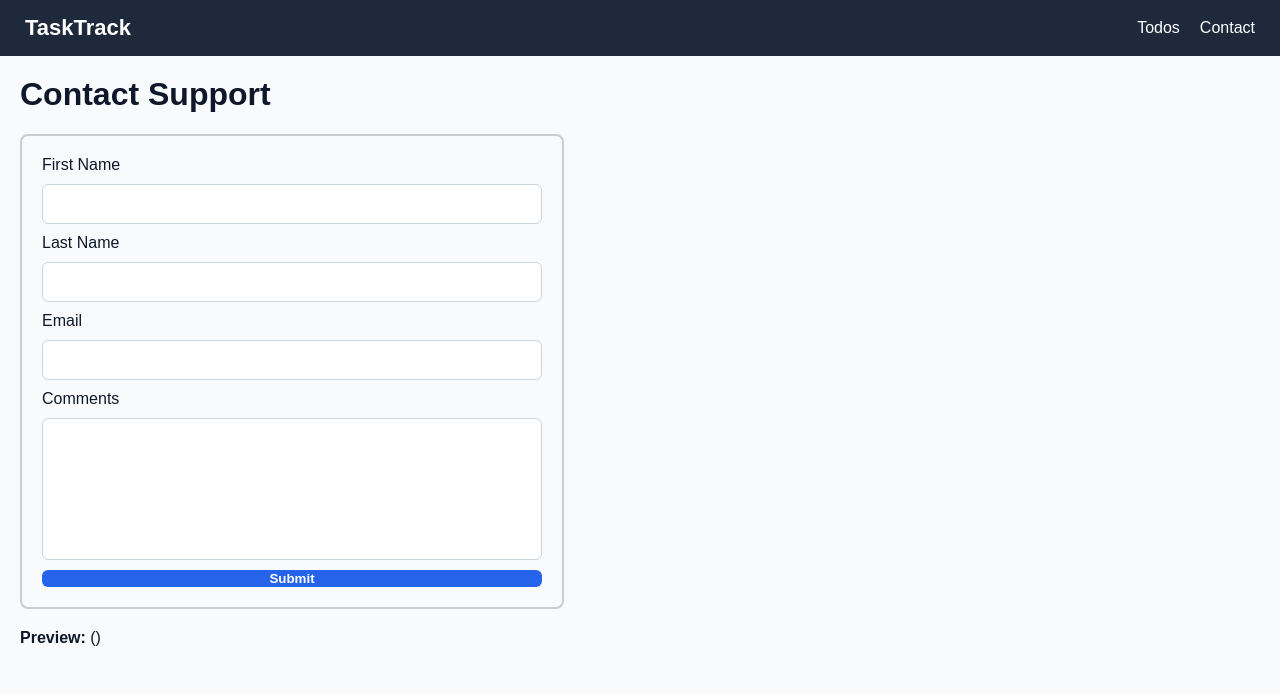
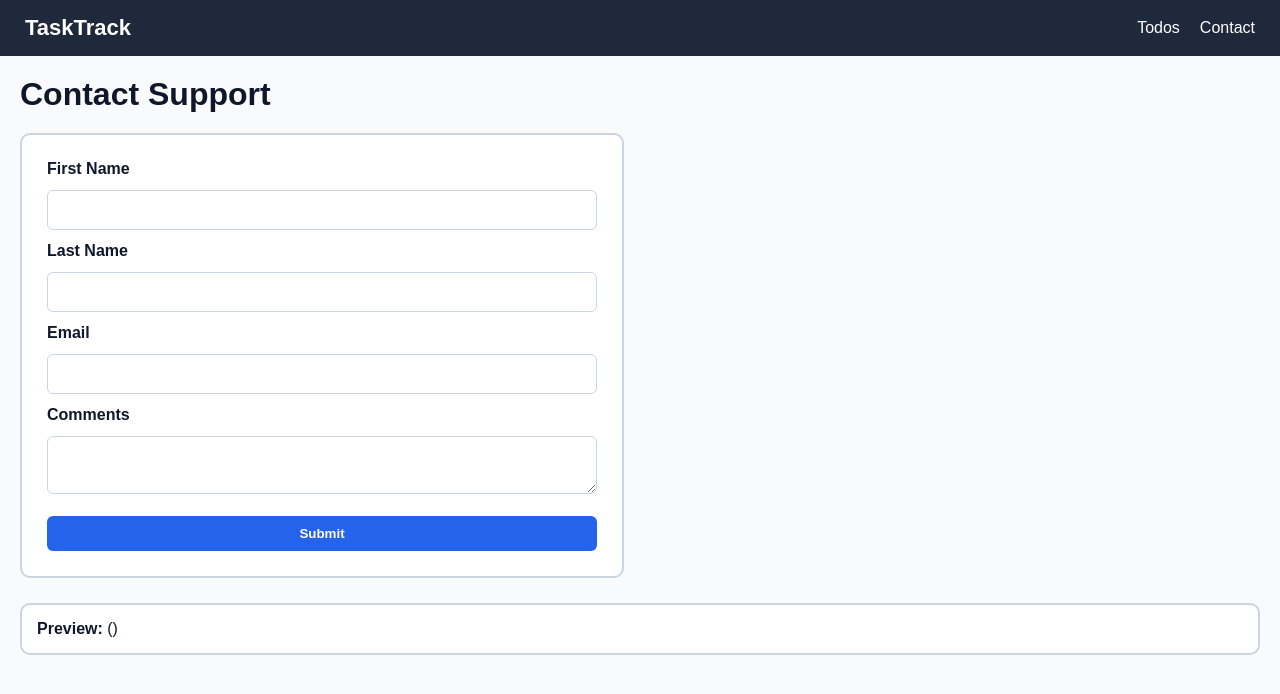
Before and after one commit to Sparkplug146/ProjectThree-TaskTrack, a React (Create React App) app in the folder projectthree-tasktrack/: page /contact in a window 1280 px wide. Shown: the top 694 px of the page. Built offline with nearby package versions, Linux system fonts and the light colour scheme.

Commit message:
Updated the contact page css file

```diff
--- a/projectthree-tasktrack/src/pages/ContactPage.css
+++ b/projectthree-tasktrack/src/pages/ContactPage.css
@@ -2,14 +2,23 @@
   padding: 20px;
 }
 
+.contact-page h1 {
+  margin-bottom: 20px;
+}
+
 .contact-form {
-  max-width: 500px;
+  max-width: 550px;
+  background-color: white;
+  border: 2px solid #cbd5e1;
+  border-radius: 10px;
+  padding: 25px;
   display: flex;
   flex-direction: column;
-  gap: 10px;
-  border: 2px solid #ccc;
-  padding: 20px;
-  border-radius: 8px;
+  gap: 12px;
+}
+
+.contact-form label {
+  font-weight: bold;
 }
 
 .contact-form input,
@@ -18,12 +27,15 @@
   font-size: 16px;
 }
 
-.contact-form textarea {
-  height: 120px;
-  resize: none;
+.contact-form button {
+  padding: 10px;
+  margin-top: 10px;
 }
 
 .preview {
-  margin-top: 20px;
-  font-size: 16px;
+  margin-top: 25px;
+  padding: 15px;
+  border-radius: 10px;
+  background-color: white;
+  border: 2px solid #cbd5e1;
 }
```
